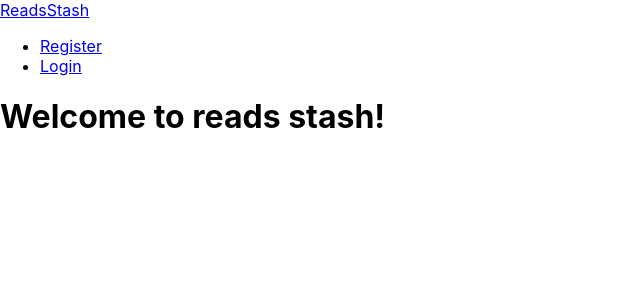
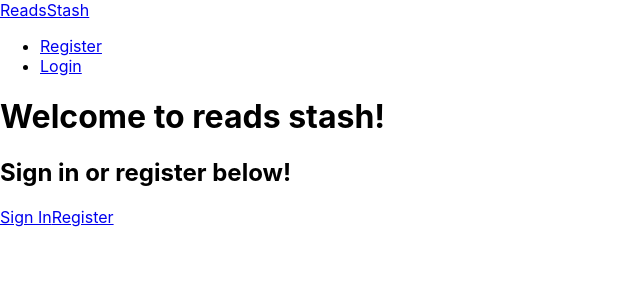
Before and after one commit to jpratt51/reads-collection, a React (Create React App) app in the folder reads-stash-frontend/: page / in a window 1280 px wide. Shown: the top 300 px of the page, without its empty margins (0-640 px from the left). Built offline with nearby package versions, Linux system fonts and the light colour scheme; no server answers.

Commit message:
Updated routes/Home.js by wrapping the return statement in a div and added two links, one to the login page and one to the registration page, as well as an h2 message.

```diff
--- a/reads-stash-frontend/src/routes/Home.js
+++ b/reads-stash-frontend/src/routes/Home.js
@@ -1,7 +1,15 @@
 import React from "react";
+import { Link } from "react-router-dom";
 
 const Home = () => {
-    return <h1>Welcome to reads stash!</h1>;
+    return (
+        <div>
+            <h1>Welcome to reads stash!</h1>
+            <h2>Sign in or register below!</h2>
+            <Link to="/auth/login">Sign In</Link>
+            <Link to="/auth/register">Register</Link>
+        </div>
+    );
 };
 
 export default Home;
```
